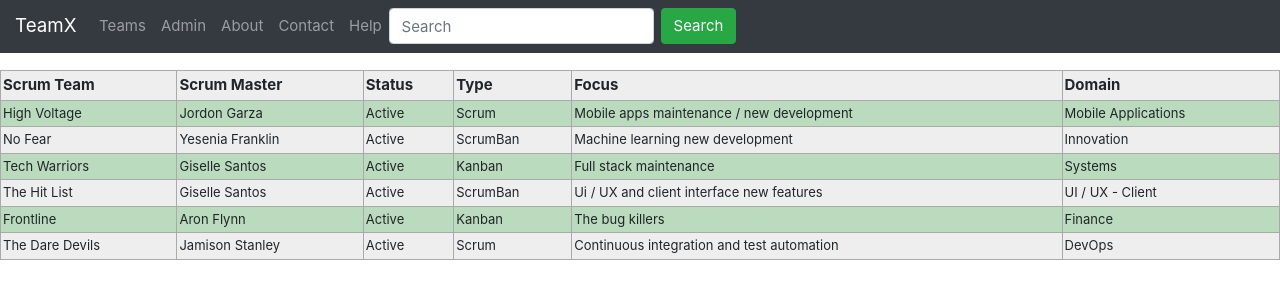
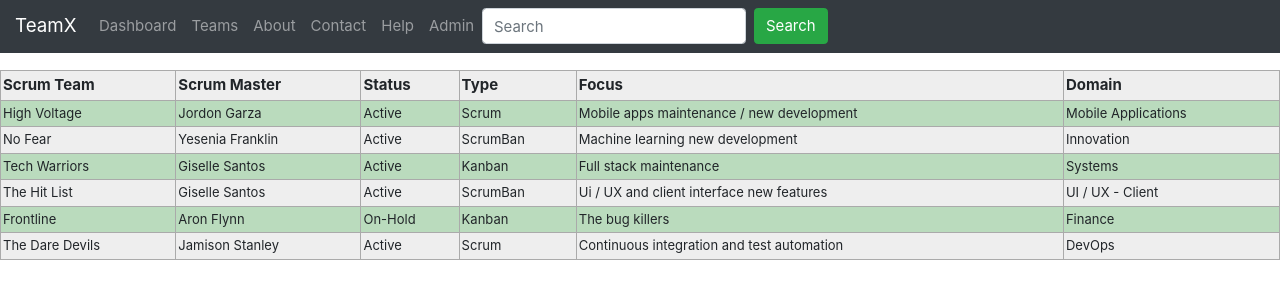
Before and after one commit to jasonmccormack/UTC-STUDENT-PROJECT, a Django app: page /all_teams/ in a window 1280 px wide. Shown: the top 300 px of the page. Run offline with Django 3.2, Linux system fonts and the light colour scheme; data comes from the database, SQL or seed files in the repository; some libraries are stand-ins or nearby versions.

Commit message:
Example Dashboard using count and filters on view.py

```diff
--- a/TeamX/TeamX/urls.py
+++ b/TeamX/TeamX/urls.py
@@ -25,6 +25,7 @@ from TeamXapp.views import (
     about,
     help,
     contact,
+    dashboard,
 )
 
 urlpatterns = [
@@ -36,4 +37,5 @@ urlpatterns = [
     path('about/'     , about        , name ='about'),
     path('help/'      , help         , name ='help'),
     path('contact/'   , contact      , name ='contact'),
+    path('dashboard/' , dashboard    , name ='dashboard'),
 ]
--- a/TeamX/TeamXapp/views.py
+++ b/TeamX/TeamXapp/views.py
@@ -24,7 +24,7 @@ def index(request, *args, **kwargs):
 
 def all_teams(request, *args, **kwargs):
     team = ScrumTeam.objects.all()
-    context = {"teams" : team, }
+    context = {"teams" : team}
     target_page = './html/all_teams.html'
     return render(request, target_page, context)
 
@@ -40,6 +40,17 @@ def contact(request, *args, **kwargs):
     target_page = './html/contact.html'
     return render(request,  target_page )
 
+def dashboard(request, *args, **kwargs):
+    team_count = ScrumTeam.objects.all().count()
+    team_active = ScrumTeam.objects.filter(team_status = 1).count()
+    people_count = AllMembers.objects.all().count()
+    context = {"team_count"   : team_count,
+               "people_count" : people_count,
+               "team_active"  : team_active
+               }
+    target_page = './html/dashboard.html'
+    return render(request,  target_page , context)
+
 """
 def landingpage(request):
     return render(request, "./html/landingpage.html") """
--- a/TeamX/templates/html/navbar.html
+++ b/TeamX/templates/html/navbar.html
@@ -20,10 +20,10 @@ body{
     <a class="navbar-brand" href="/">TeamX</a>
     <ul class="navbar-nav">
         <li class="nav-item">
-            <a class="nav-link" href="{% url 'all_teams' %}">Teams</a>
+            <a class="nav-link" href="{% url 'dashboard' %}">Dashboard</a>
         </li>
         <li class="nav-item">
-            <a class="nav-link" href="{% url 'admin:index' %}">Admin</a>
+            <a class="nav-link" href="{% url 'all_teams' %}">Teams</a>
         </li>
         <li class="nav-item">
             <a class="nav-link" href="{% url 'about' %}">About</a>
@@ -34,6 +34,9 @@ body{
         <li class="nav-item">
             <a class="nav-link" href="{% url 'help' %}">Help</a>
         </li>
+          <li class="nav-item">
+            <a class="nav-link" href="{% url 'admin:index' %}">Admin</a>
+        </li>
     </ul>
     <form class="form-inline my-2 my-lg-0">
         <input class="form-control mr-sm-2" type="text" placeholder="Search">
```
Also changed, not shown: TeamX/templates/html/dashboard.html (added, +9 -0 lines), TeamX/db.sqlite3.
